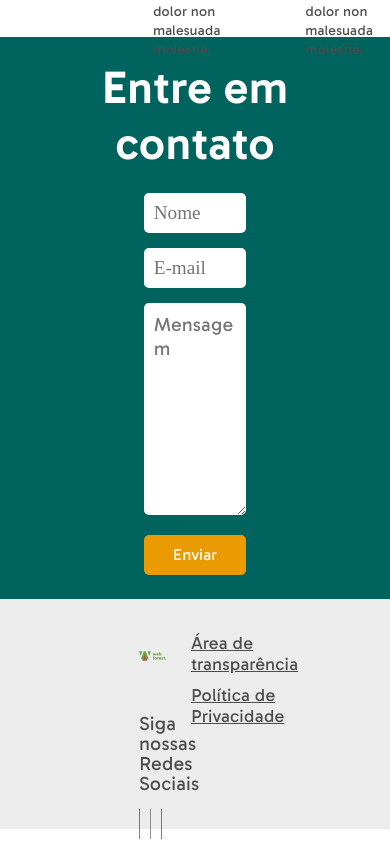
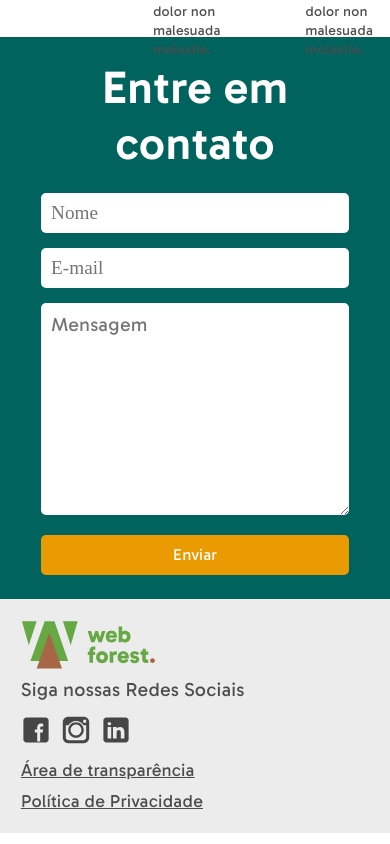
Before and after one commit to the-web-forest/Website, a Next.js app: page / in a window 390 px wide. Shown: the part 3020-3864 px from the top of the page. Built offline with nearby package versions, Linux system fonts and the light colour scheme.

Commit message:
Feature/responsive (#14)
* Contact Section

* Footer

```diff
--- a/sections/Contact/styles.module.css
+++ b/sections/Contact/styles.module.css
@@ -21,3 +21,21 @@
     margin-top: 20px;
     animation: cubic-bezier(0.175, 0.885, 0.32, 1.275);
 }
+
+/* Responsive Section */
+
+@media screen and (max-width: 1600px) {
+
+    #container #form {
+        width: 60%;
+    }
+
+}
+
+@media screen and (max-width: 1024px) {
+
+    #container #form {
+        width: 90%;
+    }
+
+}
--- a/sections/Footer/index.tsx
+++ b/sections/Footer/index.tsx
@@ -4,7 +4,7 @@ import styles from './styles.module.css'
 
 const FooterSection = () => {
     return (
-        <div className={styles.container}>
+        <div id={styles.container}>
             <div id={styles.block}>
                 <div id={styles.blockTop}>
                     <div id={styles.blockLogo} />
--- a/sections/Footer/styles.module.css
+++ b/sections/Footer/styles.module.css
@@ -1,4 +1,4 @@
-.container {
+#container {
     width: 100%;
     height: 230px;
     background-color: var(--gray-background);
@@ -62,3 +62,38 @@
     color: var(--dark-gray);
     margin-top: 10px;
 }
+
+
+/* Responsive Section */
+
+@media screen and (max-width: 1024px) {
+
+    #container {
+        padding: 1.3rem;
+        display: flex;
+        flex-direction: column;
+        height: auto;
+    }
+
+    #blockSocialMediaText {
+        margin-top: 10px;
+    }
+
+    #block {
+        width: 100%;
+    }
+
+    #blockLogo {
+        height: 50px;
+    }
+
+    #blockTop {
+        width: 100%;
+    }
+
+    #linksBlock {
+        padding: 0;
+    }
+
+
+}
```
